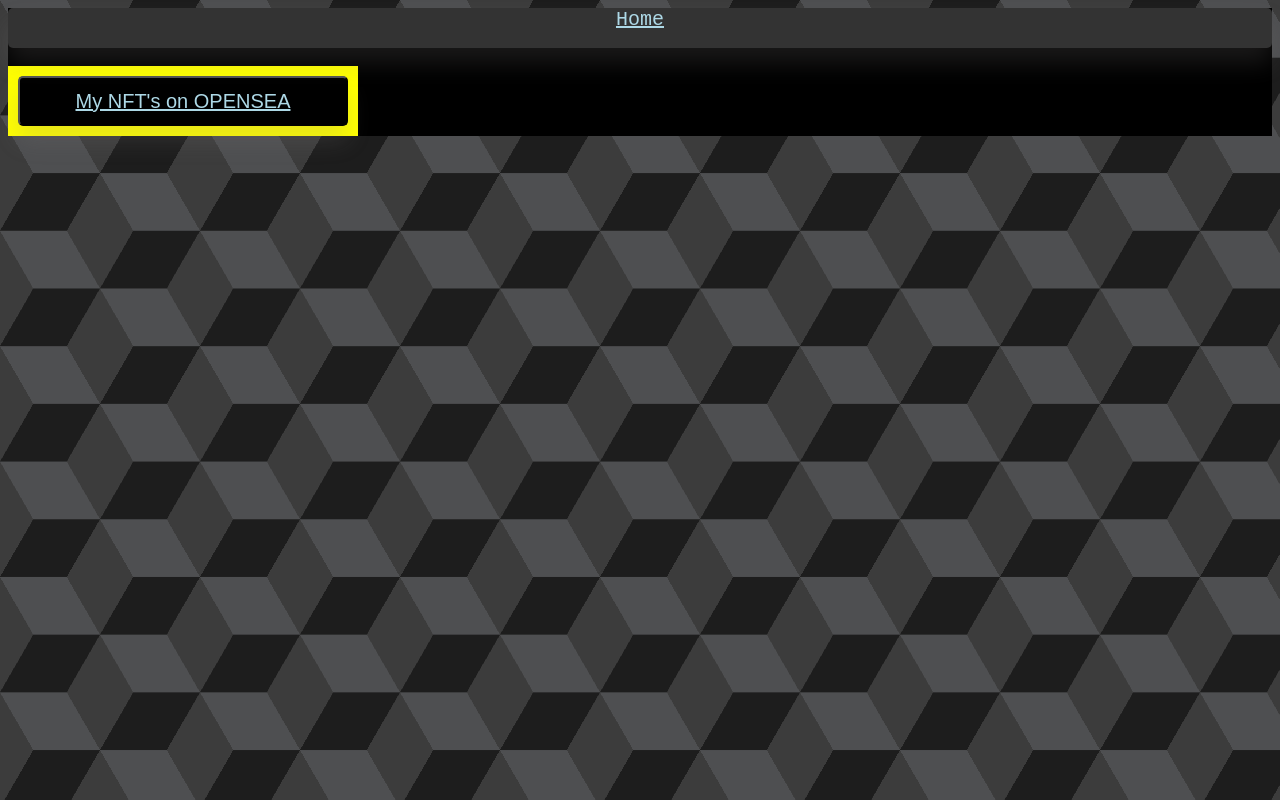
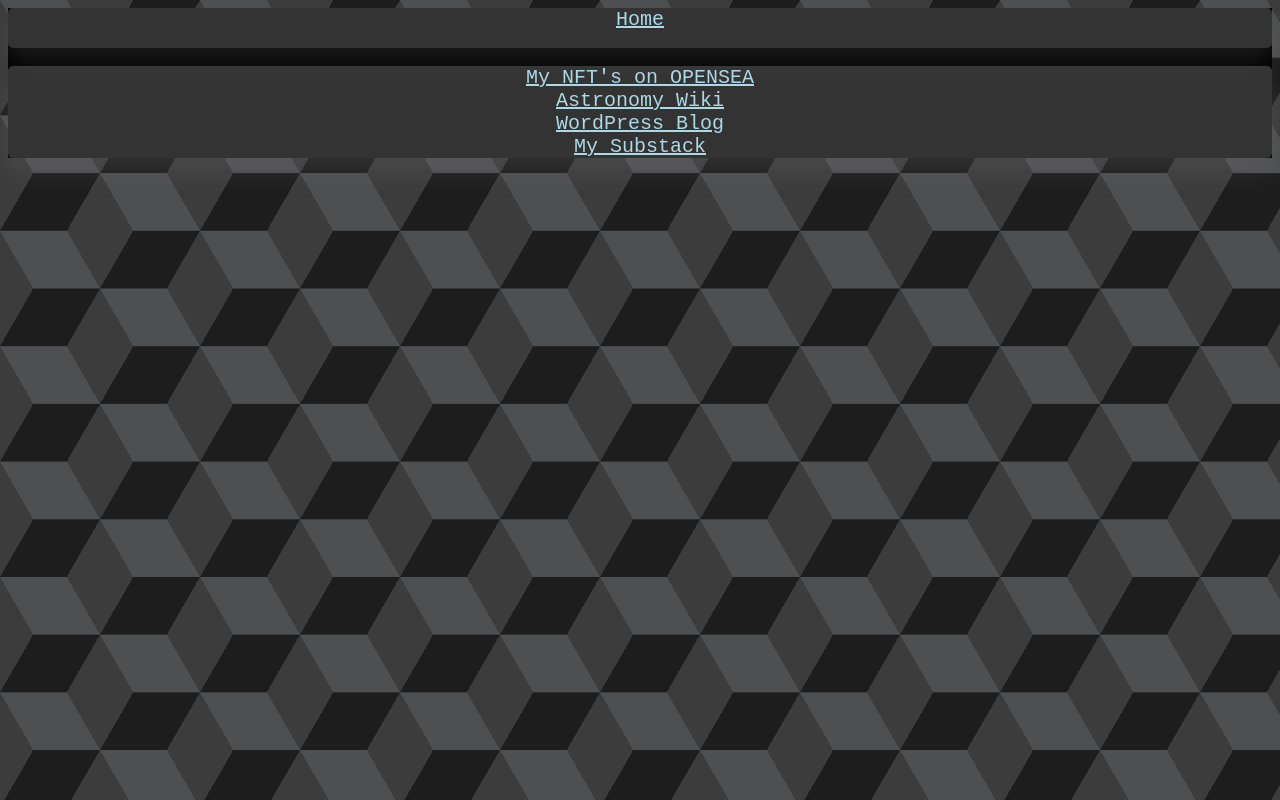
Before and after one commit to stardoom4/spaceman, a plain HTML site: page links.html in a window 1280 px wide. Drawn offline with Linux system fonts and the light colour scheme.

Commit message:
regcommit

```diff
--- a/links.html
+++ b/links.html
@@ -28,17 +28,13 @@ html {
  <div id="card">
   <a href="index.html">Home</a>
   </div><br>
-  <div id="box">
-   <button><a href="https://opensea.io/stardoom4">My NFT's on OPENSEA</a></button>
+  <div id="card1">
+   <a href="https://opensea.io/stardoom4">My NFT's on OPENSEA</a><br>
+   <a href="https://astrobase.miraheze.org/wiki/Main_Page">Astronomy Wiki</a><br>
+   <a href="https://astrobasespace.wordpress.com/">WordPress Blog</a><br>
+   <a href="https://herrspaceman.substack.com/">My Substack</a><br>
   </div>
-  <style>
-  #box {
-  background-color: yellow;
-  width: 330px;
-  border: 5px solid yellow;
-  padding: 5px;
-}
-</style>
+
 </body>
 
 </html>
```
Also changed, not shown: index.html (+8 -0 lines), assets/bg.jpg (deleted), assets/bg1.jpg (added).
